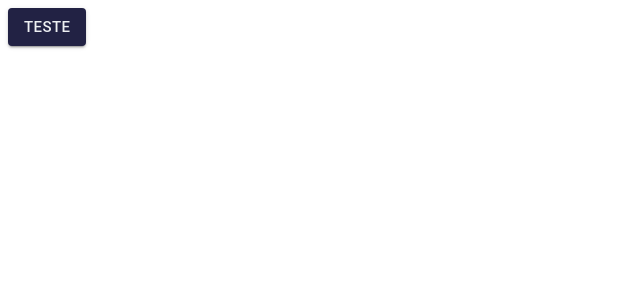
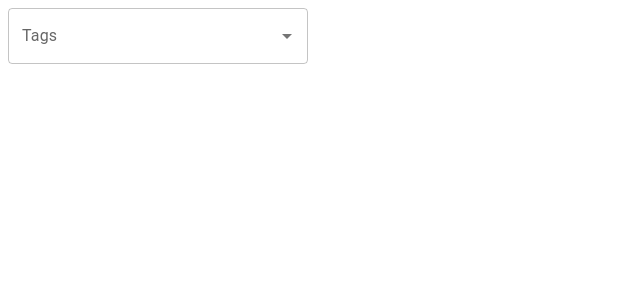
Before and after one commit to Laranja-Mecanica/orange-portifolio, a Next.js app: page /teste in a window 1280 px wide. Shown: the top 300 px of the page, without its empty margins (0-640 px from the left). Built offline with nearby package versions, Linux system fonts and the light colour scheme.

Commit message:
"test(autocomplete): implement filter functionality test"

```diff
--- a/src/pages/teste.jsx
+++ b/src/pages/teste.jsx
@@ -1,53 +1,88 @@
-import React, { useState } from 'react'
-import { Button, Dialog, Typography, Box, Paper } from '@mui/material'
+// ------ TESTANDO IMPLEMENTAÇÃO DE AMANHÃ - VALORES NAS TAGS ----
 
-import {
-  ConfimationDialog,
-  DeleteDialog,
-  DetailsDialog,
-  FormDialog,
-} from '@/components'
+import Autocomplete from '@mui/material/Autocomplete'
+import TextField from '@mui/material/TextField'
+import Typography from '@mui/material/Typography'
+import { useState } from 'react'
 
-const teste = () => {
-  const [isOpen, setIsOpen] = useState(false)
+const availableTags = ['WEB', 'UI', 'UX']
 
-  const handleOpen = () => {
-    setIsOpen(true)
+function TagsValues() {
+  const [selectedValues, setSelectedValues] = useState([])
+
+  const handleChange = (event, newValue) => {
+    // Limitar a seleção a no máximo três TAGs
+    if (newValue.length <= 3) {
+      setSelectedValues(newValue)
+    }
   }
 
-  const handleClose = () => {
-    setIsOpen(false)
-  }
+  const remainingTags = availableTags.filter(
+    (tag) => !selectedValues.includes(tag),
+  )
+
   return (
-    <>
-      <Button variant="contained" color="primary" onClick={handleOpen}>
-        Teste
-      </Button>
+    <div>
+      <Autocomplete
+        style={{ width: '300px' }}
+        multiple
+        id="tags-outlined"
+        options={remainingTags}
+        getOptionLabel={(option) => option}
+        onChange={handleChange}
+        value={selectedValues}
+        noOptionsText="Você atingiu o limite de TAGs" // Faz aparecer o texto depois de atingir o limite de TAGs
+        renderInput={(params) => (
+          <TextField {...params} label="Tags" placeholder="Tags" />
+        )}
+      />
 
-      {/*  <ConfimationDialog
-        open={isOpen}
-        onClose={handleClose}
-        onClick={handleClose}
-      /> */}
-
-      {/*  <DeleteDialog
-        open={isOpen}
-        onClick={handleClose}
-        onClose={handleClose}
-      /> */}
-
-      {/*  <FormDialog
-        open={isOpen}
-        onClose={handleClose}
-        onClick={handleClose}
-      /> */}
-
-      {/* <DetailsDialog
-        open={isOpen}
-        onClose={handleClose}
-      /> */}
-    </>
+      {selectedValues.length > 0 && (
+        // Se o comprimento de SelectedValues é maior que Zero, chama Typography
+        <Typography variant="inherit" style={{ marginTop: '16px' }}>
+          Valores Selecionados:
+        </Typography>
+      )}
+      <ul>
+        {selectedValues.map((value, index) => (
+          <li key={index}>{value}</li>
+        ))}
+      </ul>
+    </div>
   )
 }
 
-export default teste
+export default TagsValues
+
+// const teste = () => {
+//   const [isOpen, setIsOpen] = useState(false)
+
+//   const handleOpen = () => {
+//     setIsOpen(true)
+//   }
+
+//   const handleClose = () => {
+//     setIsOpen(false)
+//   }
+//   return (
+//     <>
+//       <Button variant="contained" color="primary" onClick={handleOpen}>
+//         Teste
+//       </Button>
+
+//       <ConfimationDialog
+//         open={isOpen}
+//         onClose={handleClose}
+//         onClick={handleClose}
+//       />
+
+//       <DeleteDialog open={isOpen} onClick={handleClose} onClose={handleClose} />
+
+//       <FormDialog open={isOpen} onClose={handleClose} onClick={handleClose} />
+
+//       <DetailsDialog open={isOpen} onClose={handleClose} />
+//     </>
+//   )
+// }
+
+// export default teste
```
Also changed, not shown: src/pages/user.jsx (+2 -5 lines).
